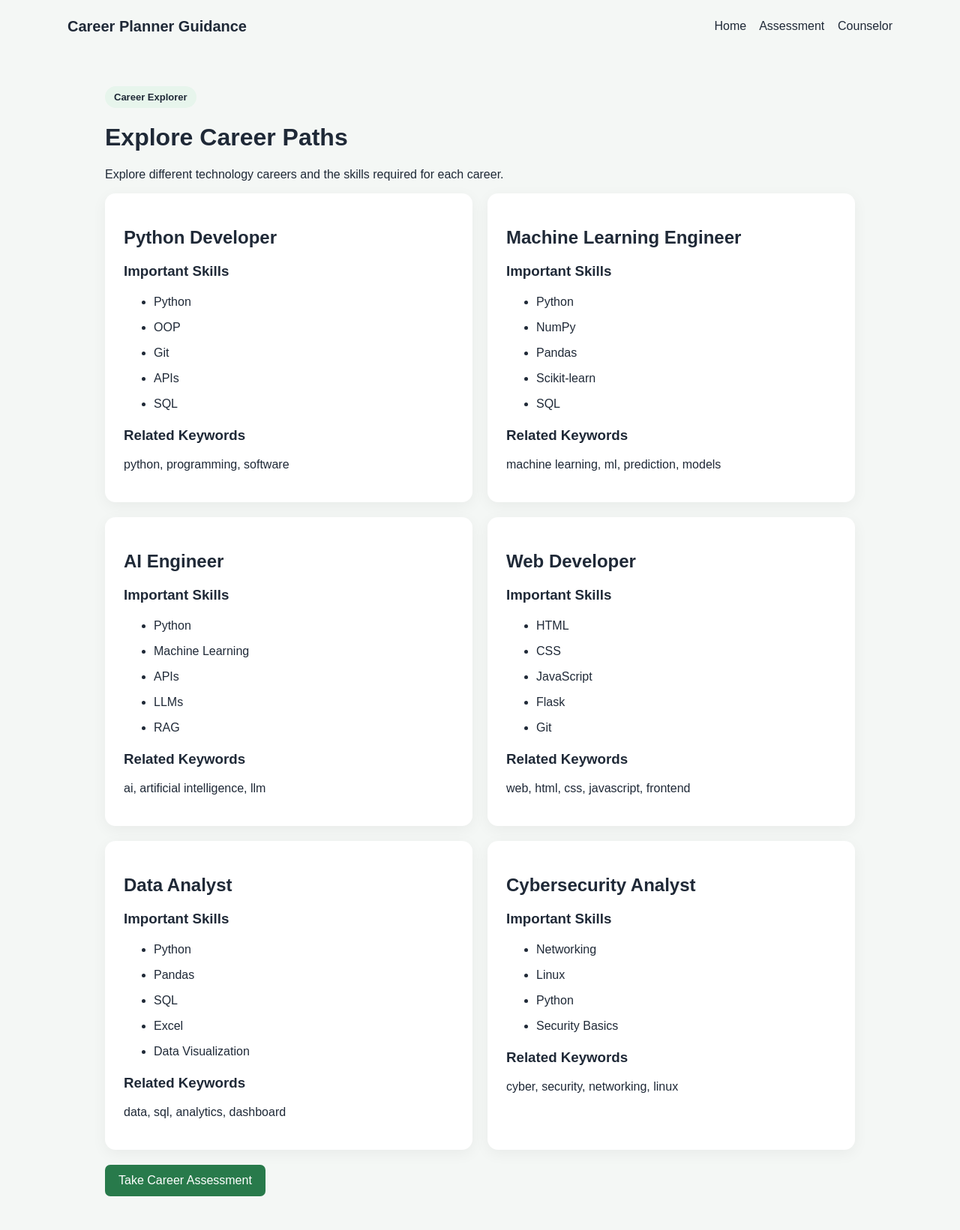
After one commit to hibafatima-ahsan/career-planner-guidance-website, a Flask app: page /careers in a window 1280 px wide. The commit adds this page. Shown: the whole page at 75% size. Run offline with Flask 3, Linux system fonts and the light colour scheme.

Commit message:
Add career explorer feature

```diff
--- a/app.py
+++ b/app.py
@@ -1,5 +1,5 @@
 from flask import Flask, render_template, request, redirect, url_for
-
+import json
 app = Flask(__name__)
 
 # Temporary storage
@@ -109,7 +109,15 @@ def generate_guidance(skills, interests, career_goal):
 @app.route("/")
 def home():
     return render_template("index.html")
+@app.route("/careers")
+def careers():
+    with open("data/career_data.json", "r", encoding="utf-8") as file:
+        career_data = json.load(file)
 
+    return render_template(
+        "careers.html",
+        careers=career_data
+    )
 
 @app.route("/profile", methods=["GET", "POST"])
 def profile():
--- /dev/null
+++ b/templates/careers.html
@@ -0,0 +1,123 @@
+<!DOCTYPE html>
+<html lang="en">
+
+<head>
+
+    <meta charset="UTF-8">
+
+    <meta name="viewport"
+          content="width=device-width, initial-scale=1.0">
+
+    <title>Career Explorer</title>
+
+    <link rel="stylesheet"
+          href="{{ url_for('static', filename='style.css') }}">
+
+</head>
+
+<body>
+
+<header>
+
+    <nav class="nav">
+
+        <a class="logo"
+           href="{{ url_for('home') }}">
+            Career Planner Guidance
+        </a>
+
+        <div>
+
+            <a href="{{ url_for('home') }}">
+                Home
+            </a>
+
+            &nbsp;&nbsp;
+
+            <a href="{{ url_for('profile') }}">
+                Assessment
+            </a>
+
+            &nbsp;&nbsp;
+
+            <a href="{{ url_for('counselor') }}">
+                Counselor
+            </a>
+
+        </div>
+
+    </nav>
+
+</header>
+
+
+<main class="page">
+
+    <span class="badge">
+        Career Explorer
+    </span>
+
+    <h1>
+        Explore Career Paths
+    </h1>
+
+    <p>
+        Explore different technology careers and the
+        skills required for each career.
+    </p>
+
+
+    <div class="two-column">
+
+        {% for career in careers %}
+
+        <div class="card">
+
+            <h2>
+                {{ career.career }}
+            </h2>
+
+            <h3>
+                Important Skills
+            </h3>
+
+            <ul>
+
+                {% for skill in career.skills %}
+
+                <li>
+                    {{ skill }}
+                </li>
+
+                {% endfor %}
+
+            </ul>
+
+
+            <h3>
+                Related Keywords
+            </h3>
+
+            <p>
+                {{ career.keywords | join(", ") }}
+            </p>
+
+        </div>
+
+        {% endfor %}
+
+    </div>
+
+
+    <a class="button"
+       href="{{ url_for('profile') }}">
+
+        Take Career Assessment
+
+    </a>
+
+</main>
+
+</body>
+
+</html>
--- a/templates/index.html
+++ b/templates/index.html
@@ -53,7 +53,10 @@
            href="{{ url_for('profile') }}">
             Start Career Assessment
         </a>
-
+        <a class="button"
+           href="{{ url_for('careers') }}">
+            Explore Careers
+        </a>
     </section>
 
 
```
